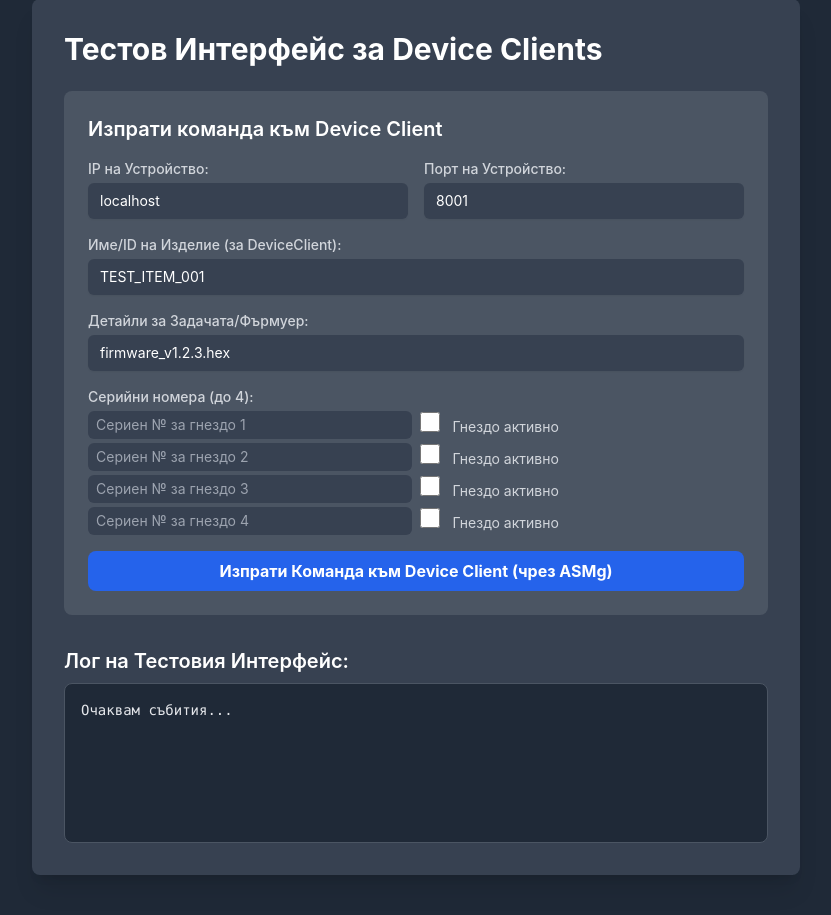
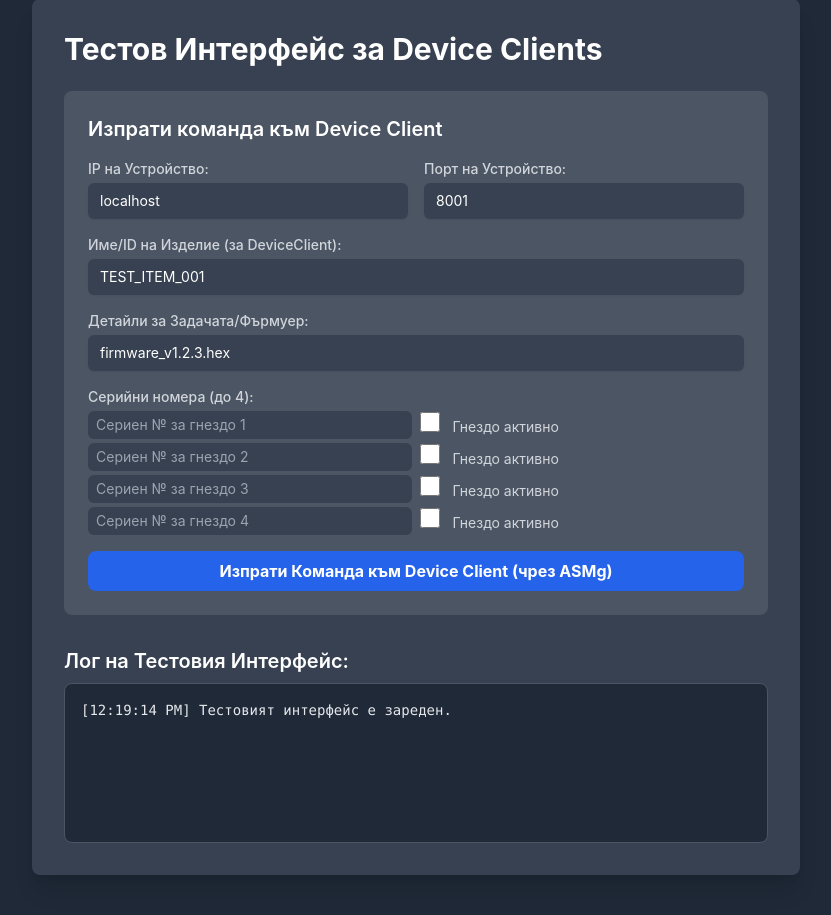
Before and after one commit to skydeveloper/ASMg, a Flask app: page /test_device_interface in a window 1280 px wide. Shown: the part 41-956 px from the top of the page, without its empty margins (224-1055 px from the left). Run offline with Flask 3, Linux system fonts and the light colour scheme; some libraries are stand-ins or nearby versions.

```diff
--- a/templates/test_interface.html
+++ b/templates/test_interface.html
@@ -70,7 +70,7 @@
             if (type === 'error') p.style.color = '#f87171'; // Tailwind red-400
             if (type === 'success') p.style.color = '#34d399'; // Tailwind green-400
             // Премахваме първото "Очаквам събития...", ако съществува
-            if (testLogPanel.childElementCount === 1 && testLogPanel.firstChild.getAttribute('data-translate-key') === 'testInterface.logWaiting') {
+            if (testLogPanel.childElementCount === 1 && testLogPanel.firstElementChild && testLogPanel.firstElementChild.getAttribute('data-translate-key') === 'testInterface.logWaiting') {
                 testLogPanel.innerHTML = '';
             }
             testLogPanel.appendChild(p);
```
